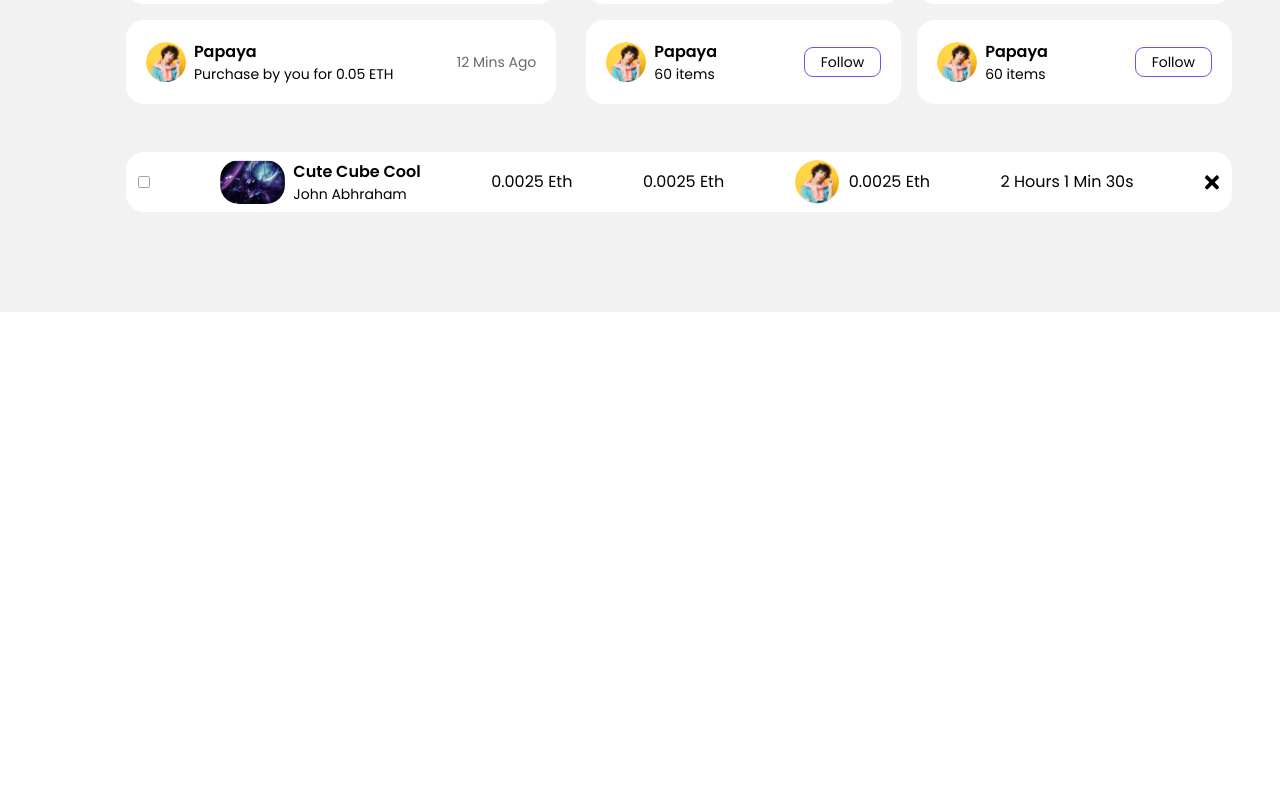
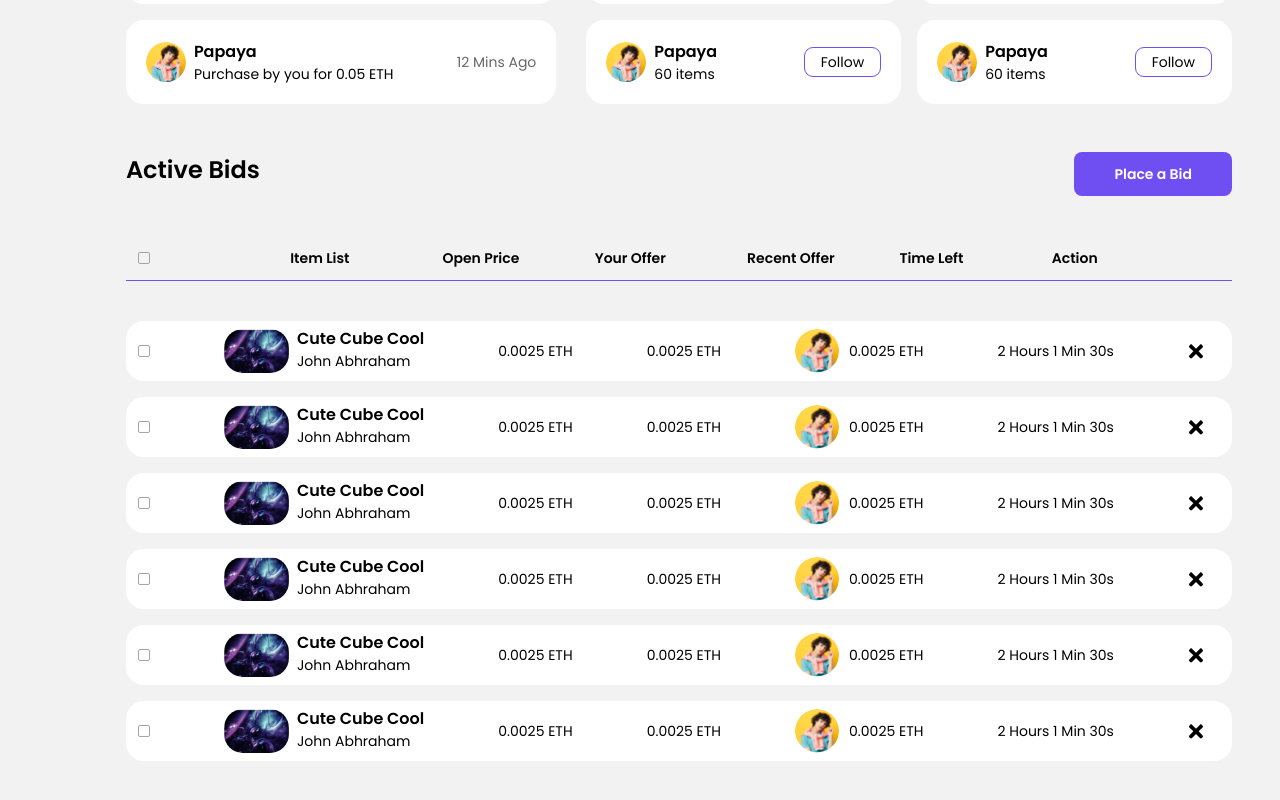
Before and after one commit to SajanThapa22/NFT-website, a React (Vite) app: page / in a window 1280 px wide. Shown: the part 2147-2947 px from the top of the page. Before the commit the page ends 2459 px from the top, so only its background shows below. Built offline with nearby package versions, Linux system fonts and the light colour scheme.

Commit message:
styling header

```diff
--- a/src/components/ActiveBidCard.tsx
+++ b/src/components/ActiveBidCard.tsx
@@ -4,7 +4,7 @@ import Cross from "../assets/svgs/cross.svg?react";
 
 const ActiveBidCard = () => {
   return (
-    <div className="flex items-center bg-bg-comp justify-between py-2 px-3 rounded-[18px]">
+    <div className="flex items-center bg-bg-comp justify-between py-2 pr-7 pl-3 rounded-[18px]">
       <div className="rounded-[2px] w-3 h-3 border border-[#A5A5A5]"></div>
 
       <div className="flex gap-2 items-center">
@@ -12,7 +12,7 @@ const ActiveBidCard = () => {
           <img src={cool} className="w-full object-cover" alt="" />
         </div>
 
-        <div className="flex flex-col justify-between">
+        <div className="flex flex-col gap-1 leading-none">
           <p className="text-txt-clr text-[16px] font-semibold capitalize">
             cute cube cool
           </p>
@@ -21,18 +21,18 @@ const ActiveBidCard = () => {
       </div>
 
       <div>
-        <p className="capitalize text-txt-clr">0.0025 eth</p>
+        <p className="uppercase text-txt-clr text-sm">0.0025 eth</p>
       </div>
       <div>
-        <p className="capitalize text-txt-clr">0.0025 eth</p>
+        <p className="uppercase text-txt-clr text-sm">0.0025 eth</p>
       </div>
       <div className="flex items-center gap-[10px]">
         <img className="w-11 aspect-square rounded-full" src={user} alt="" />
-        <p className="capitalize text-txt-clr">0.0025 eth</p>
+        <p className="uppercase text-txt-clr text-sm">0.0025 eth</p>
       </div>
 
       <div>
-        <p className="capitalize text-txt-clr">2 Hours 1 min 30s</p>
+        <p className="capitalize text-txt-clr text-sm">2 Hours 1 min 30s</p>
       </div>
 
       <div>
--- /dev/null
+++ b/src/sections/ActiveBids.tsx
@@ -0,0 +1,62 @@
+import React from "react";
+import Button from "../components/Button";
+import ActiveBidCard from "../components/ActiveBidCard";
+
+const ActiveBids = () => {
+  return (
+    <div className="flex flex-col gap-10">
+      <div className="flex justify-between">
+        <p className="font-semibold text-[24px] capitalize text-txt-clr">
+          Active Bids
+        </p>
+        <Button text="Place a Bid" styles="bg-purp text-white" />
+      </div>
+
+      <div className="grid grid-cols-7 justify-between items-center border-b border-purp py-3 pr-7 pl-3">
+        <div className="rounded-[2px] w-3 h-3 border border-[#A5A5A5]"></div>
+
+        <div>
+          <p className="capitalize text-txt-clr text-sm font-semibold">
+            item list
+          </p>
+        </div>
+        <div>
+          <p className="capitalize text-txt-clr text-sm font-semibold">
+            open price
+          </p>
+        </div>
+        <div>
+          <p className="capitalize text-txt-clr text-sm font-semibold">
+            your offer
+          </p>
+        </div>
+        <div>
+          <p className="capitalize text-txt-clr text-sm font-semibold">
+            recent offer
+          </p>
+        </div>
+        <div>
+          <p className="capitalize text-txt-clr text-sm font-semibold">
+            time left
+          </p>
+        </div>
+        <div>
+          <p className="capitalize text-txt-clr text-sm font-semibold">
+            Action
+          </p>
+        </div>
+      </div>
+
+      <div className="grid gap-4">
+        <ActiveBidCard />
+        <ActiveBidCard />
+        <ActiveBidCard />
+        <ActiveBidCard />
+        <ActiveBidCard />
+        <ActiveBidCard />
+      </div>
+    </div>
+  );
+};
+
+export default ActiveBids;
--- a/src/sections/MainSection.tsx
+++ b/src/sections/MainSection.tsx
@@ -6,6 +6,7 @@ import TrendingBids from "./TrendingBids";
 import TrendingMetrics from "./TrendingMetrics";
 import RAandTC from "../components/RAandTC";
 import ActiveBidCard from "../components/ActiveBidCard";
+import ActiveBids from "./ActiveBids";
 
 const MainSection = () => {
   const [width, setWidth] = useState(window.innerWidth);
@@ -19,7 +20,7 @@ const MainSection = () => {
       <TrendingBids />
       <TrendingMetrics />
       <RAandTC />
-      <ActiveBidCard />
+      <ActiveBids />
 
       <div className="h-6"></div>
     </div>
```
